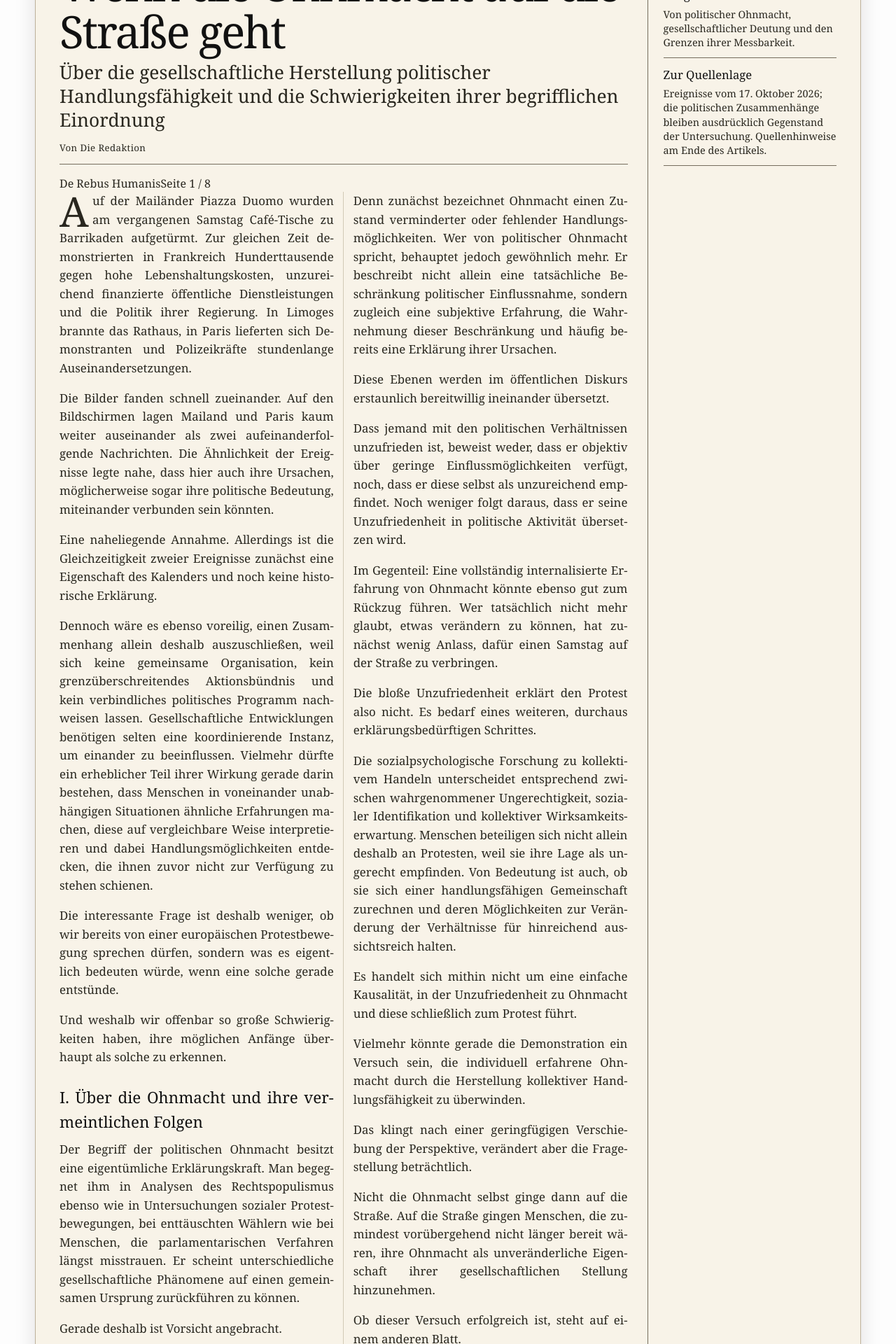
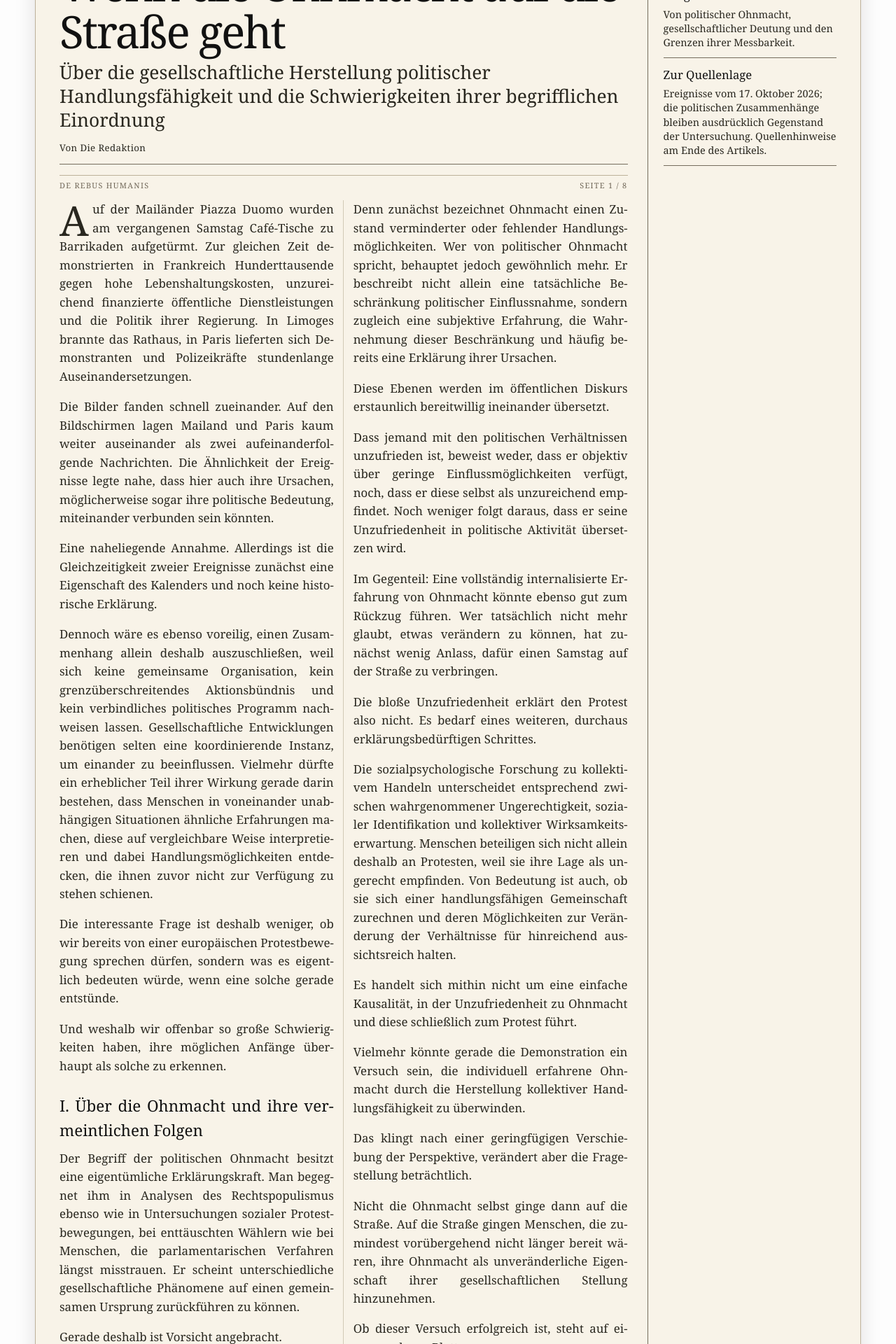
Before and after one commit to cgars/faulmann, a Jekyll site: the page built from _lucus/wenn-die-ohnmacht-auf-die-strasse-geht.md, in a window 1280 px wide. Shown: the part 541-2461 px from the top of the page at 70% size. Built offline with Jekyll 4.4.1, drawn with Linux system fonts in a browser that asks for light colours; a script that is not in the unit is left out.

Commit message:
Replace endless columns with bounded two-column spreads

```diff
--- a/_sass/_lucus.scss
+++ b/_sass/_lucus.scss
@@ -34,8 +34,15 @@
 .lucus__footer { margin-top:2rem;padding-top:.7rem;border-top:3px double var(--rule);font-size:.9rem; }
 .lucus__footer a { color:inherit; }
 @media (min-width:900px) {
- .lucus__body { column-count:2;column-gap:28px;column-rule:1px solid #d2c9b6;text-align:justify;hyphens:auto; }
- .lucus__body h2,.lucus__body blockquote,.lucus__body figure { break-inside:avoid; }
+  /* Newspaper spreads are bounded; never split the whole long essay into giant columns. */
+  .lucus__reader--multipage .lucus__sheet .lucus__body {
+    column-count:2;
+    column-gap:28px;
+    column-rule:1px solid #d2c9b6;
+    text-align:justify;
+    hyphens:auto;
+  }
+  .lucus__body h2,.lucus__body blockquote,.lucus__body figure { break-inside:avoid; }
 }
 @media (max-width:730px) {
  .lucus__columns { grid-template-columns:1fr; }
@@ -60,3 +67,48 @@
 .lucus__archive-entry h2 a:hover { text-decoration:underline; text-underline-offset:.14em; }
 .lucus__archive-subtitle { font-size:1.05rem; margin:0 0 .55rem; }
 .lucus__archive-entry time { font-size:.83rem; color:#605848; }
+
+/* Each editorial spread is kept short enough to read as two physical columns.
+   With no JavaScript, spreads remain visible in their natural document order. */
+.lucus__sheet { margin:0 0 1.4rem; }
+.lucus__sheet-heading {
+  display:flex; justify-content:space-between; align-items:center;
+  gap:1rem; border-top:1px solid #bdb19a; padding:.35rem 0 .9rem;
+  text-transform:uppercase; font: .68rem/1.4 Georgia,"Times New Roman",serif;
+  letter-spacing:.12em; color:#716859;
+}
+.lucus__sheet[hidden] { display:none !important; }
+.lucus__reader { scroll-margin-top:1rem; }
+.lucus__reader--enhanced .lucus__reading-controls {
+  display:flex; flex-wrap:wrap; gap:.75rem 1rem; align-items:center;
+  justify-content:space-between; border-top:3px double var(--rule);
+  padding:1rem 0 0; margin:.5rem 0 1rem;
+}
+.lucus__reading-controls[hidden] { display:none !important; }
+.lucus__pagination { display:flex; gap:1rem; align-items:center; justify-content:space-between; flex:1; }
+.lucus__pagination[hidden] { display:none !important; }
+.lucus__pagination button {
+  font:inherit; font-size:.88rem; color:var(--ink); background:transparent;
+  border:1px solid var(--rule); padding:.45rem .75rem; cursor:pointer;
+}
+.lucus__pagination button:hover:not(:disabled), .lucus__pagination button:focus-visible {
+  background:#ece4d1;
+}
+.lucus__pagination button:disabled { cursor:default; opacity:.38; }
+.lucus__pagination [data-lucus-status] { font-size:.85rem; white-space:nowrap; }
+.lucus__continuous-choice { white-space:nowrap; font-size:.83rem; cursor:pointer; }
+.lucus__continuous-choice input { accent-color:#5e644d; }
+@media (max-width:899px) {
+  /* Phone and narrow tablet: complete, uninterrupted one-column reading. */
+  .lucus__reader--multipage .lucus__body { column-count:1; }
+  .lucus__sheet-heading { display:none; }
+  .lucus__sheet { margin:0; }
+  .lucus__reading-controls { display:none !important; }
+}
+@media print {
+  /* Print always contains every spread even when the interactive page is hidden. */
+  .lucus__sheet[hidden] { display:block !important; }
+  .lucus__reader--multipage .lucus__sheet .lucus__body { column-count:2; column-gap:20px; }
+  .lucus__sheet { break-after:page; }
+  .lucus__reading-controls { display:none !important; }
+}
```
